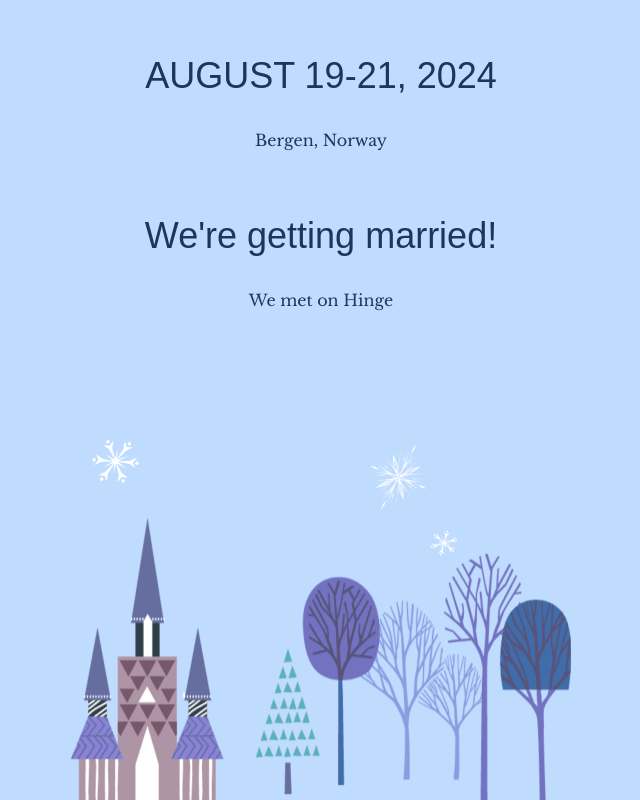
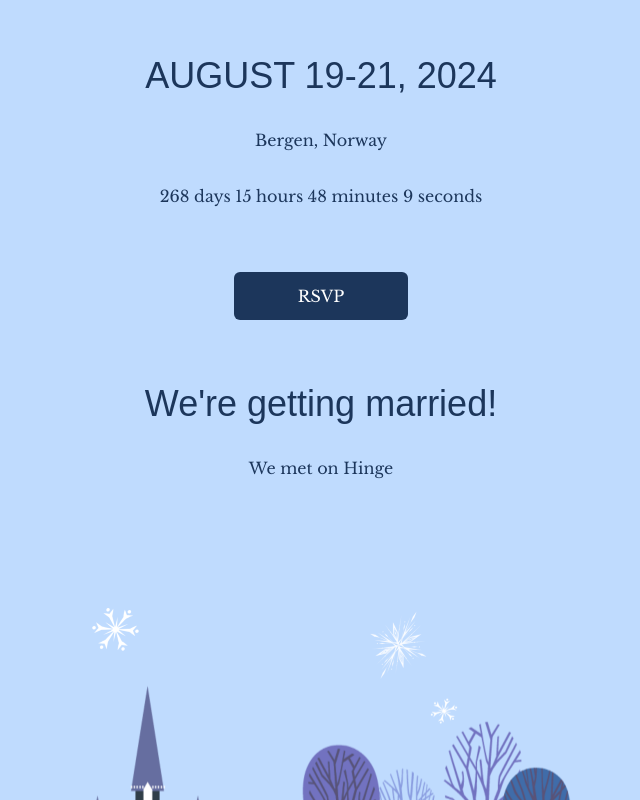
Before and after one commit to margaritawang/kiwi-peach-wedding, a Next.js app: page / in a window 1280 px wide. Shown: the part 1045-1845 px from the top of the page, without its empty margins (319-959 px from the left). Built offline with nearby package versions, Linux system fonts and the light colour scheme; a web font is replaced by a local one.

Commit message:
add countdown timer

```diff
--- a/app/page.tsx
+++ b/app/page.tsx
@@ -1,6 +1,9 @@
 import Image from "next/image";
-import { Heading } from "../components/Heading";
-import { Subheading } from "../components/Subheading";
+import { Heading } from "@/components/Heading";
+import { Subheading } from "@/components/Subheading";
+import { CountdownTimer } from "@/components/CountdownTimer";
+import { Button } from "@/components/Button";
+import Link from "next/link";
 
 export default function Home() {
   return (
@@ -32,7 +35,15 @@
       </div>
       <div className="flex flex-col items-center py-8">
         <Subheading>AUGUST 19-21, 2024</Subheading>
-        <p className="mt-8">Bergen, Norway</p>
+        <p className="my-8">Bergen, Norway</p>
+        <CountdownTimer targetDate="2024-08-19T19:00:00" />
+        <div className="mt-16">
+          <Button>
+            <Link href="/rsvp" className="text-white">
+              RSVP
+            </Link>
+          </Button>
+        </div>
       </div>
       <div className="flex flex-col items-center py-8">
         <Subheading>We&apos;re getting married!</Subheading>
--- /dev/null
+++ b/app/rsvp/page.tsx
@@ -0,0 +1,11 @@
+import Image from "next/image";
+
+export default function Rsvp() {
+  return (
+    <main className="flex min-h-screen flex-col items-center justify-between p-24">
+      <div className="flex flex-col justify-center items-center mb-10">
+        <p className="my-8">RSVP</p>
+      </div>
+    </main>
+  );
+}
--- /dev/null
+++ b/components/CountdownTimer.tsx
@@ -0,0 +1,23 @@
+"use client";
+
+import { useCountdown } from "@/hooks/useCountdown";
+
+export const CountdownTimer = ({
+  targetDate,
+  className,
+}: {
+  targetDate: string;
+  className?: string;
+}) => {
+  const { days, hours, minutes, seconds } = useCountdown(targetDate);
+
+  if (days + hours + minutes + seconds <= 0) {
+    return `Time is up!`;
+  } else {
+    return (
+      <p className={className}>
+        {days} days {hours} hours {minutes} minutes {seconds} seconds
+      </p>
+    );
+  }
+};
--- a/components/Navbar.tsx
+++ b/components/Navbar.tsx
@@ -18,6 +18,9 @@
       <div className="mx-5">
         <a>FAQs</a>
       </div>
+      <div className="mx-5">
+        <Link href="/rsvp">RSVP</Link>
+      </div>
     </div>
   );
 };
--- /dev/null
+++ b/hooks/useCountdown.tsx
@@ -0,0 +1,33 @@
+"use client";
+
+import { useEffect, useState } from "react";
+
+export const useCountdown = (targetDate: string) => {
+  const countDownDate = new Date(targetDate).getTime();
+
+  const [countDown, setCountDown] = useState(
+    countDownDate - new Date().getTime()
+  );
+
+  useEffect(() => {
+    const interval = setInterval(() => {
+      setCountDown(countDownDate - new Date().getTime());
+    }, 1000);
+
+    return () => clearInterval(interval);
+  }, [countDownDate]);
+
+  return getReturnValues(countDown);
+};
+
+const getReturnValues = (countDown: number) => {
+  // calculate time left
+  const days = Math.floor(countDown / (1000 * 60 * 60 * 24));
+  const hours = Math.floor(
+    (countDown % (1000 * 60 * 60 * 24)) / (1000 * 60 * 60)
+  );
+  const minutes = Math.floor((countDown % (1000 * 60 * 60)) / (1000 * 60));
+  const seconds = Math.floor((countDown % (1000 * 60)) / 1000);
+
+  return { days, hours, minutes, seconds };
+};
```
